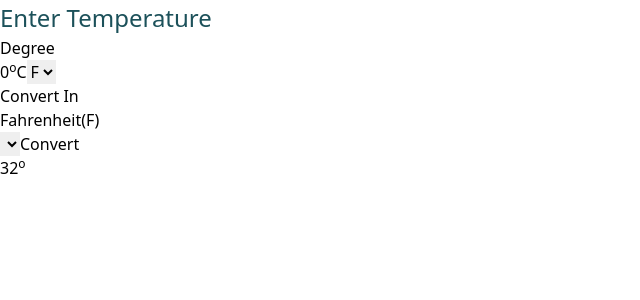
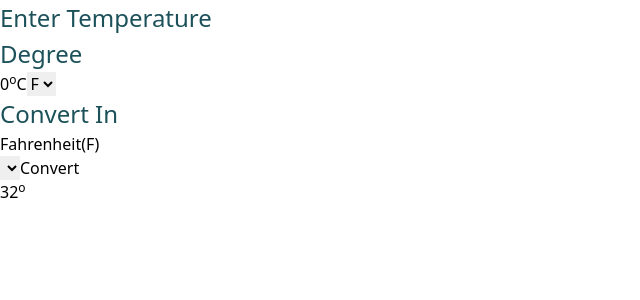
Before and after one commit to miskiat/Temperature-Converter, a React (Vite) app: page / in a window 1280 px wide. Shown: the top 300 px of the page, without its empty margins (0-640 px from the left). Built offline with nearby package versions, Linux system fonts and the light colour scheme.

Commit message:
container

```diff
--- a/src/App.css
+++ b/src/App.css
@@ -1,4 +1,15 @@
+.container {
+  @apply border-green-700;
+}
 .enter {
   color: hsl(188deg 53% 23%);
   font-size: x-large;
 }
+.degree {
+  color: hsl(188deg 53% 23%);
+  font-size: x-large;
+}
+.convert {
+  color: hsl(188deg 53% 23%);
+  font-size: x-large;
+}
--- a/src/App.jsx
+++ b/src/App.jsx
@@ -3,10 +3,10 @@ import "./App.css";
 function App() {
   return (
     <div className="">
-      <div>
+      <div className="container">
         <h1 className="enter">Enter Temperature</h1>
         <div className="">
-          <h2>Degree</h2>
+          <h2 className="degree">Degree</h2>
           <span>0</span>
           <sup>o</sup>
           <span>C</span>
@@ -15,7 +15,7 @@ function App() {
           </select>
         </div>
         <div className="">
-          <h2>Convert In</h2>
+          <h2 className="convert">Convert In</h2>
           <p>Fahrenheit(F)</p>
           <select>
             <option></option>
```
